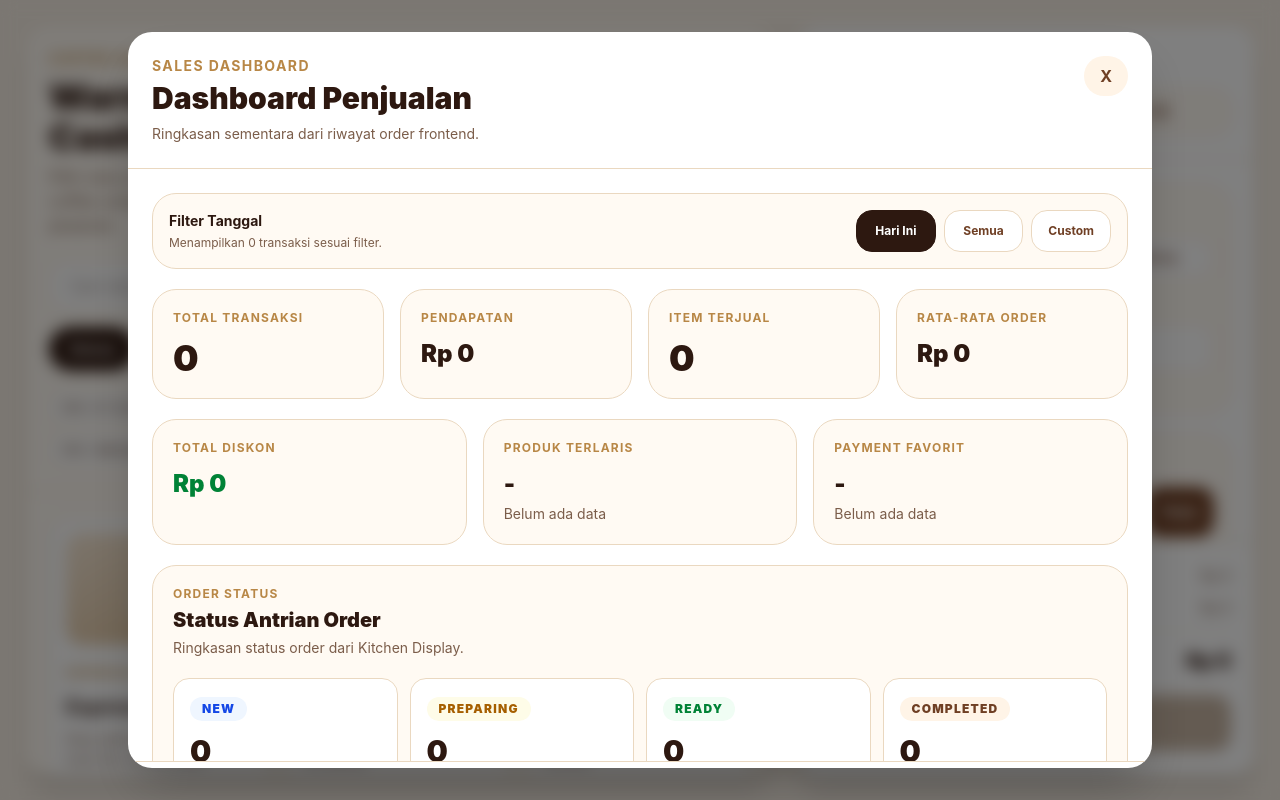
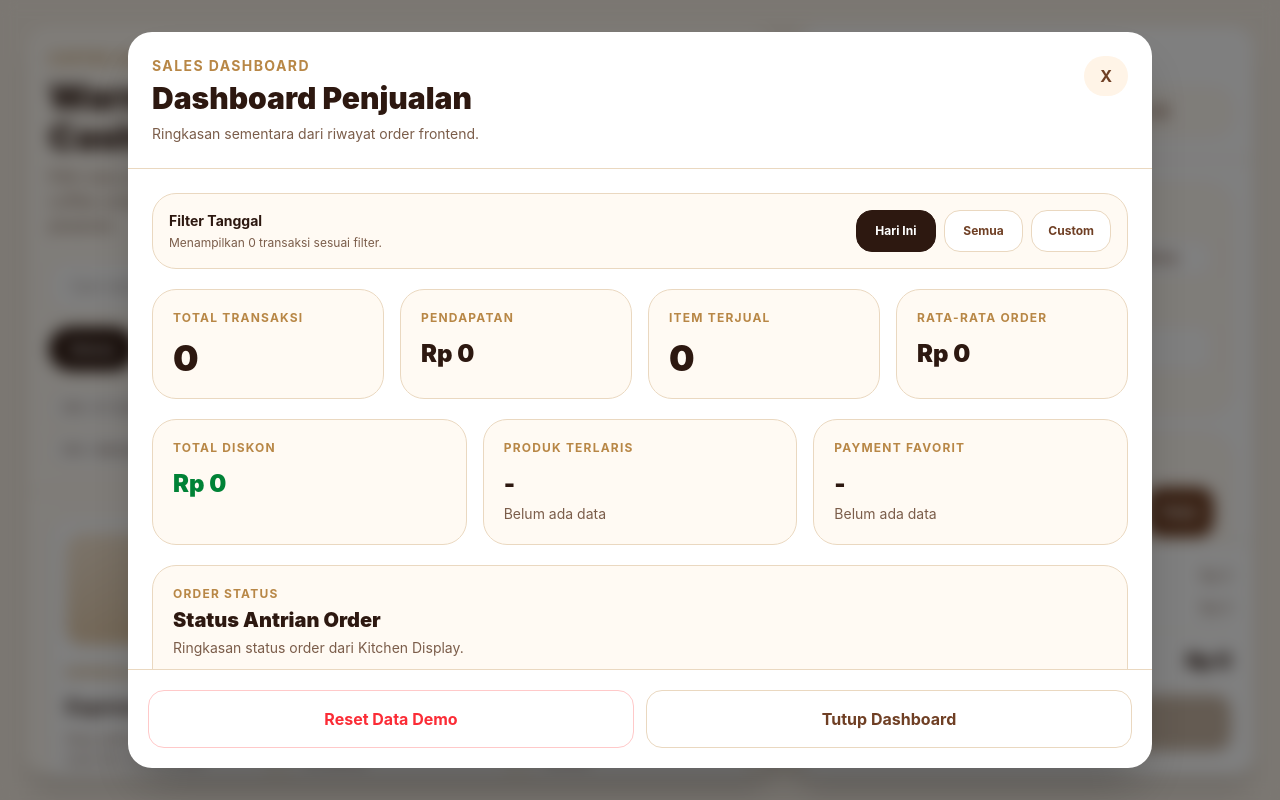
Before and after one commit to AlanMulik33/CoffeeShopp, a React (Vite) app: page / in a window 1280 px wide. Both pictures are taken after a click on the button "📊 Dashboard". Built offline with nearby package versions, Linux system fonts and the light colour scheme.

Commit message:
fix display

```diff
--- a/src/components/DashboardModal.jsx
+++ b/src/components/DashboardModal.jsx
@@ -216,7 +216,7 @@ function DashboardModal() {
 
   return (
     <div className="fixed inset-0 z-50 flex items-center justify-center bg-black/50 p-4 backdrop-blur-sm">
-      <div className="max-h-[92vh] w-full max-w-5xl overflow-hidden rounded-3xl bg-white shadow-2xl">
+      <div className="flex max-h-[92vh] w-full max-w-5xl flex-col overflow-hidden rounded-3xl bg-white shadow-2xl">
         <div className="border-b border-[#ead8c0] p-6">
           <div className="flex items-start justify-between gap-4">
             <div>
@@ -242,7 +242,7 @@ function DashboardModal() {
           </div>
         </div>
 
-        <div className="coffee-scrollbar max-h-[74vh] overflow-y-auto p-6">
+        <div className="coffee-scrollbar min-h-0 flex-1 overflow-y-auto p-6">
             <ReportDateFilter totalData={dashboardData.filteredOrders.length} />
           <div className="mt-5 grid grid-cols-1 gap-4 md:grid-cols-2 xl:grid-cols-4">
             <div className="rounded-3xl border border-[#ead8c0] bg-[#fffaf3] p-5">
--- a/src/components/KitchenDisplayModal.jsx
+++ b/src/components/KitchenDisplayModal.jsx
@@ -139,7 +139,7 @@ function KitchenDisplayModal() {
 
   return (
     <div className="fixed inset-0 z-50 flex items-center justify-center bg-black/50 p-4 backdrop-blur-sm">
-      <div className="max-h-[92vh] w-full max-w-6xl overflow-hidden rounded-3xl bg-white shadow-2xl">
+      <div className="flex max-h-[92vh] w-full max-w-6xl flex-col overflow-hidden rounded-3xl bg-white shadow-2xl">
         <div className="border-b border-[#ead8c0] p-6">
           <div className="flex items-start justify-between gap-4">
             <div>
@@ -165,7 +165,7 @@ function KitchenDisplayModal() {
           </div>
         </div>
 
-        <div className="coffee-scrollbar max-h-[74vh] overflow-y-auto p-6">
+        <div className="coffee-scrollbar min-h-0 flex-1 overflow-y-auto p-6">
           <div className="mb-5 grid grid-cols-1 gap-4 md:grid-cols-4">
             <div className="rounded-3xl border border-[#ead8c0] bg-[#fffaf3] p-5">
               <p className="text-xs font-bold uppercase tracking-widest text-[#b88746]">
--- a/src/components/OrderHistoryModal.jsx
+++ b/src/components/OrderHistoryModal.jsx
@@ -191,7 +191,7 @@ function OrderHistoryModal() {
           </div>
         </div>
 
-        <div className="coffee-scrollbar max-h-[70vh] overflow-y-auto p-6">
+          <div className="coffee-scrollbar min-h-0 flex-1 overflow-y-auto p-6">
             <ReportDateFilter totalData={filteredOrders.length} />
           <div className="mt-5 grid grid-cols-1 gap-4 md:grid-cols-3">
             <div className="rounded-3xl bg-[#fffaf3] p-5">
```
